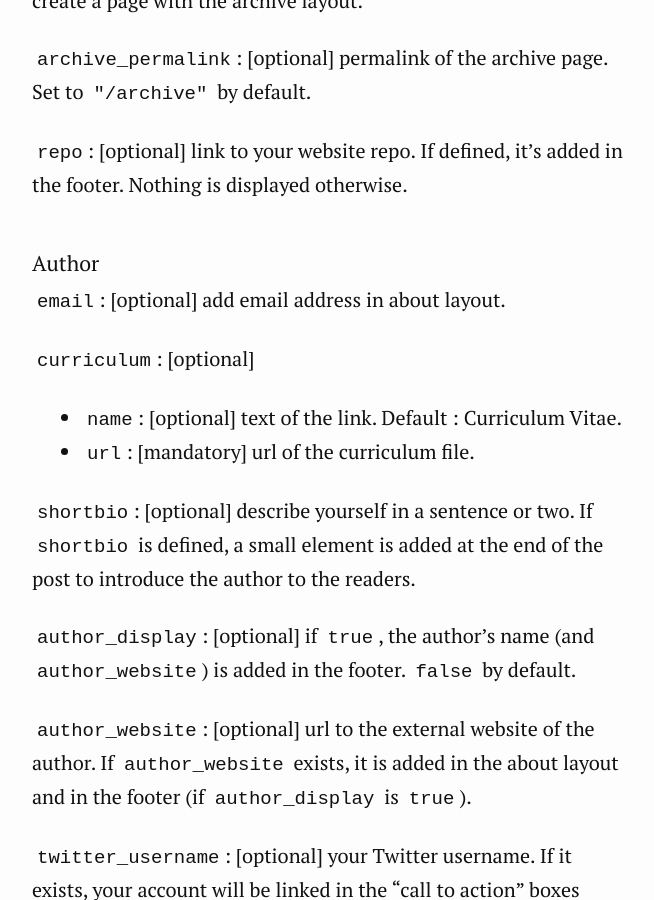
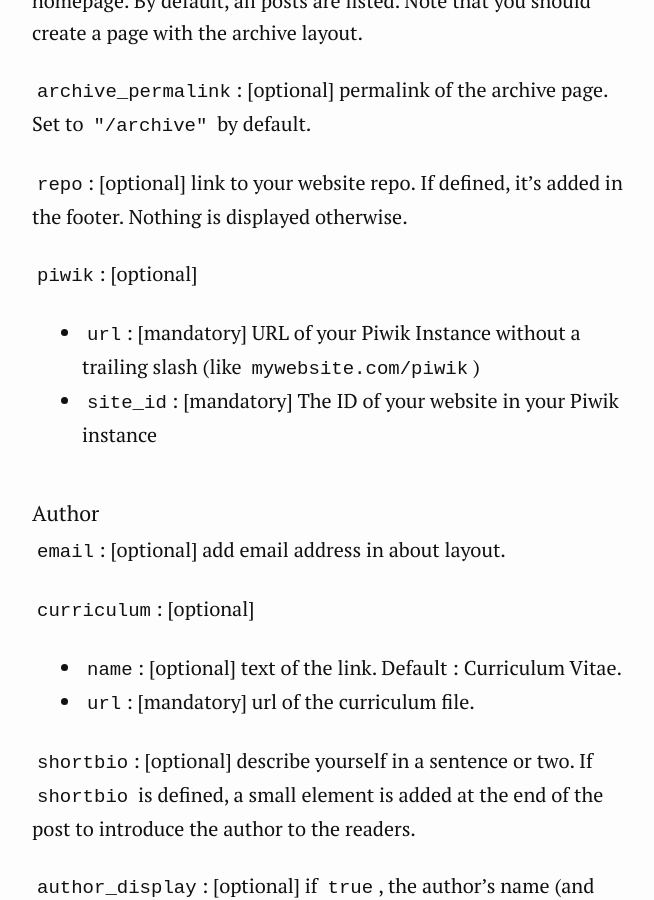
Before and after one commit to gaalcaras/academic, a Jekyll site: the page built from README.md, in a window 1280 px wide and 900 px high, scrolled down 6012 px. Shown: the whole window, without its empty margins (308-962 px from the left). Built offline with Jekyll 4.4.1, drawn with Linux system fonts in a browser that asks for light colours; our own code applies the rules of GitHub Pages for plain Markdown files.

Commit message:
Add Piwik tracking

```diff
--- a/README.md
+++ b/README.md
@@ -61,6 +61,7 @@ Table of contents:
     + Hide pages from the navigation menu
     + Add external links in the menu from the `_config.yml` file
 + 404 page layout
++ Piwik tracking
 
 ## Installation
 
@@ -127,6 +128,11 @@ title_html: "<b>hello</b>world"
 `archive_permalink`: [optional] permalink of the archive page. Set to `"/archive"` by default.
 
 `repo`: [optional] link to your website repo. If defined, it's added in the footer. Nothing is displayed otherwise.
+
+`piwik`: [optional]
+
++ `url`: [mandatory] URL of your Piwik Instance without a trailing slash (like `mywebsite.com/piwik`)
++ `site_id`: [mandatory] The ID of your website in your Piwik instance
 
 #### Author
 
--- a/_includes/head.html
+++ b/_includes/head.html
@@ -13,3 +13,7 @@
   {% if jekyll.environment == 'production' %}
   {% endif %}
 </head>
+
+{% if site.piwik %}
+{% include piwik.html %}
+{% endif %}
```
Also changed, not shown: _includes/piwik.html (added, +15 -0 lines).
